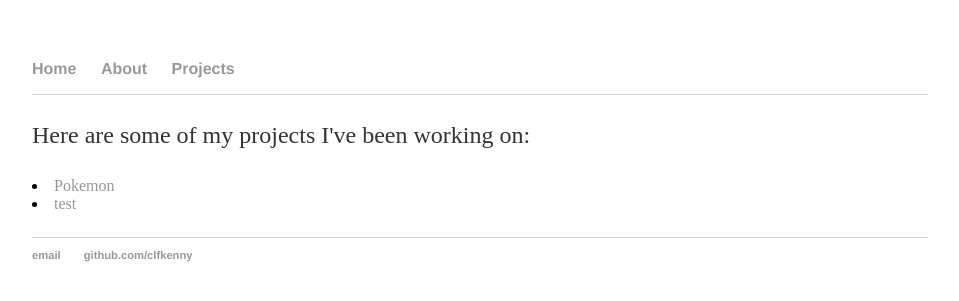
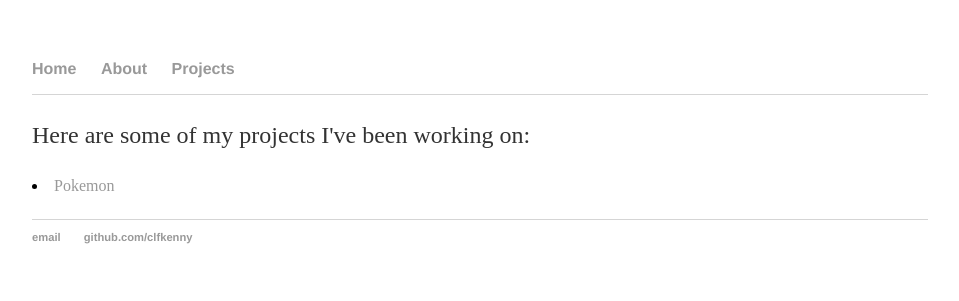
Before and after one commit to clfkenny/clfkenny.github.io, a Jekyll site: the page built from projects/index.md, in a window 1280 px wide. Shown: the top 301 px of the page, without its empty margins (160-1119 px from the left). Built offline with Jekyll 4.4.1, drawn with Linux system fonts in a browser that asks for light colours.

Commit message:
Update index.md

```diff
--- a/projects/index.md
+++ b/projects/index.md
@@ -5,5 +5,4 @@ title: Projects | Kenny Lov
 <p> Here are some of my projects I've been working on: </p>
 <p>
   <li><a href= "/projects/pokemon_classifier">Pokemon</a></li>
-  <li><a href= "/projects/test">test</a></li>
 </p>
```
